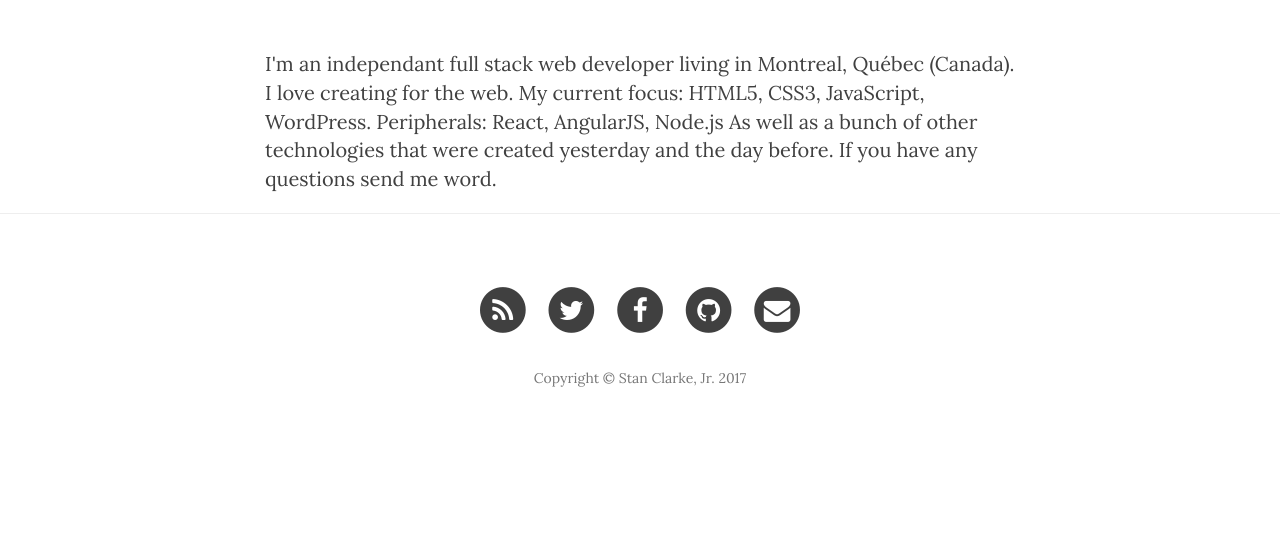
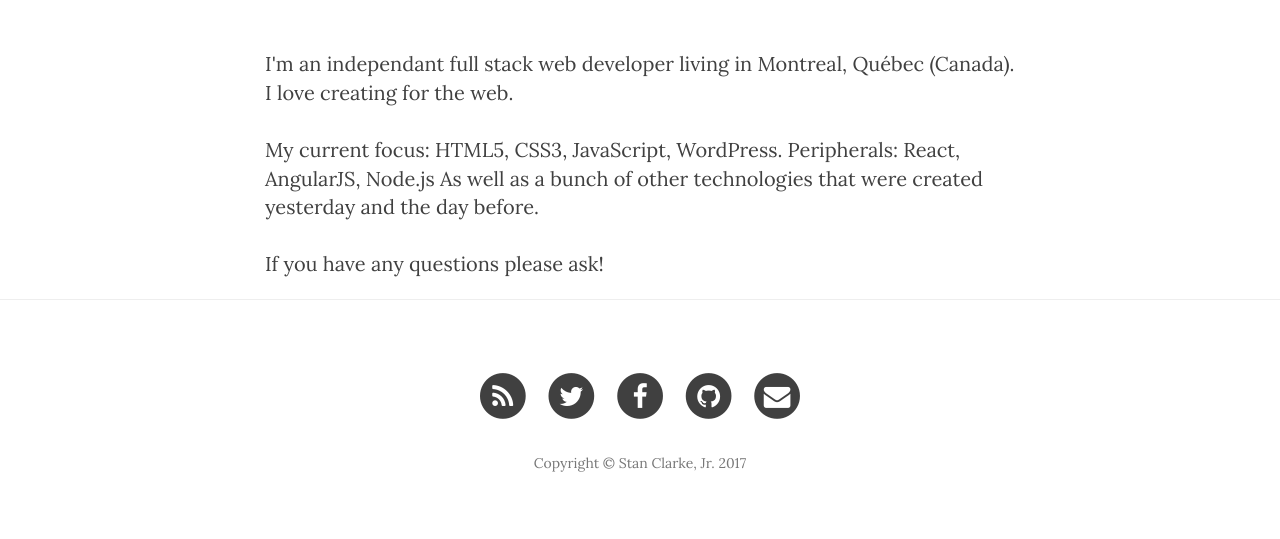
Before and after one commit to stanclarke-jr/stanclarke-jr.github.io, a Jekyll site: the page built from about.html, in a window 1280 px wide. Shown: the part 448-987 px from the top of the page. Built offline with Jekyll 4.4.1, drawn with Linux system fonts in a browser that asks for light colours; nearby versions of some CDN libraries; before the commit the page ends 902 px from its top, so only the background shows below that.

Commit message:
about page edits

```diff
--- a/about.html
+++ b/about.html
@@ -5,12 +5,10 @@ description: Thanks for stopping by.
 header-img: img/about-bg.jpg
 ---
 
-I'm an independant full stack web developer living in Montreal, Québec (Canada). I love creating for the web.
-
-
+I'm an independant full stack web developer living in Montreal, Québec (Canada). I love creating for the web.<br />
+<br />
 My current focus: HTML5, CSS3, JavaScript, WordPress.
 Peripherals: React, AngularJS, Node.js
-As well as a bunch of other technologies that were created yesterday and the day before.
-
-
-If you have any questions send me <a href="http://stanclarkejr.ca/contact/">word</a>.
+As well as a bunch of other technologies that were created yesterday and the day before.<br />
+<br />
+If you have any questions please <a href="mailto:sclarke.jr@gmail.com">ask</a>!
```
